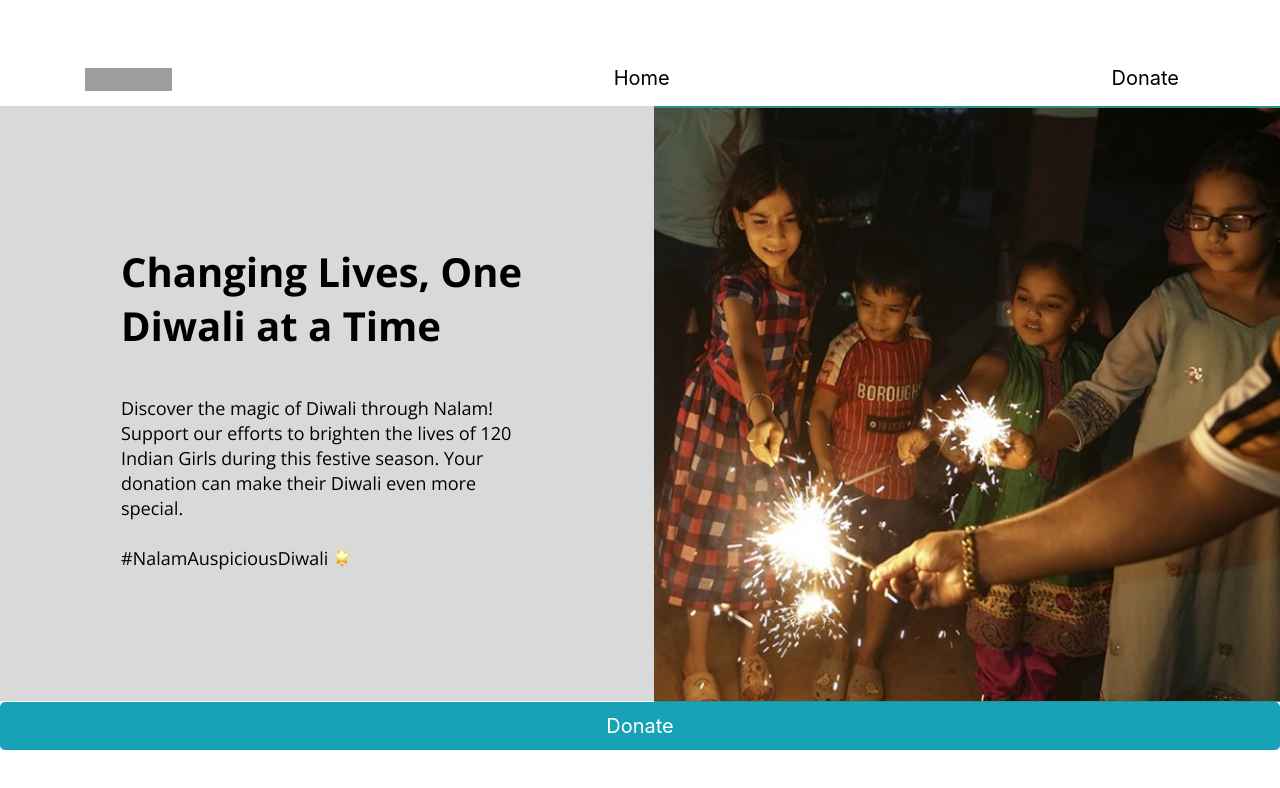
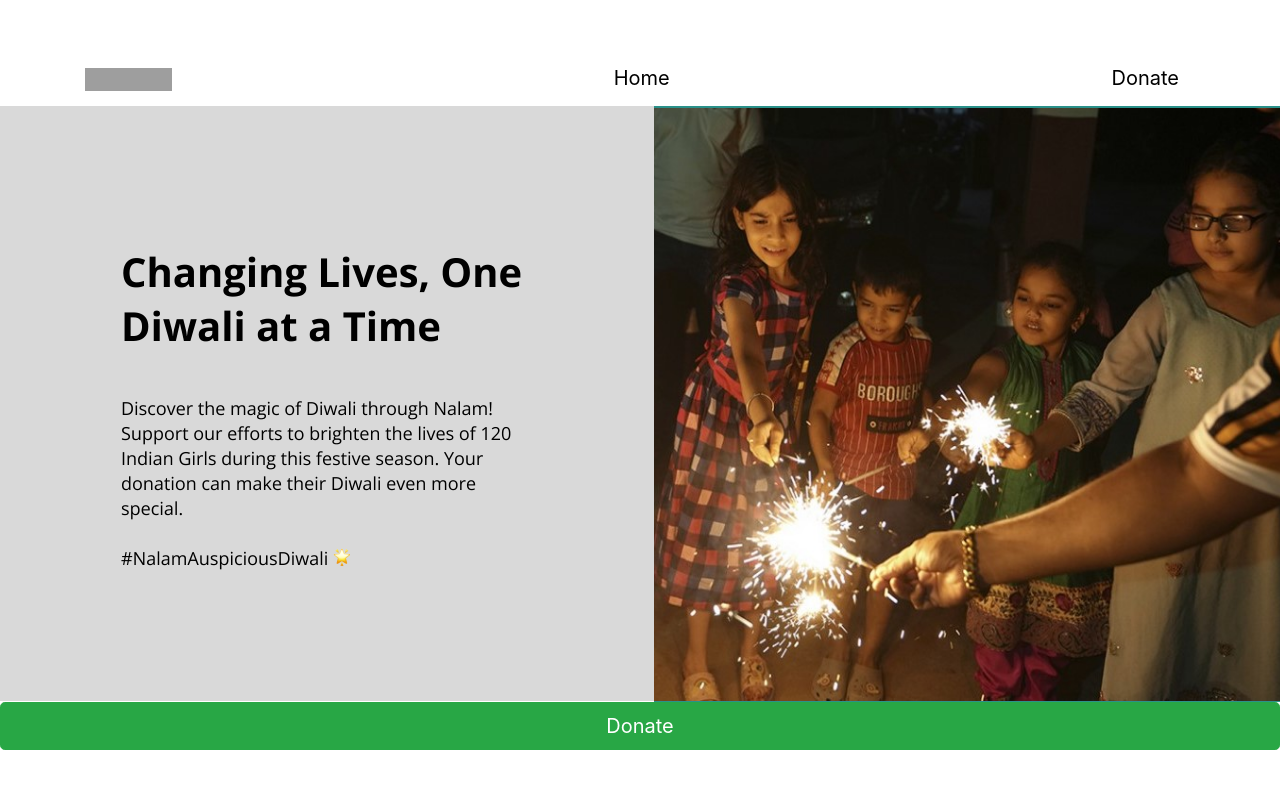
Before and after one commit to carmenvillalobos/Nalam-Hackathon-Project, a React (Create React App) app: page / in a window 1280 px wide. Shown: the top 788 px of the page. Built offline with nearby package versions, Linux system fonts and the light colour scheme; grey boxes are pictures that could not be loaded.

Commit message:
button change

```diff
--- a/src/Components/HomePage.jsx
+++ b/src/Components/HomePage.jsx
@@ -32,7 +32,7 @@ const HomePage = () => {
 
       <Slideshow/>
 
-      <Button variant="info" size="lg" className="btn-block" href="/DonatePage">
+      <Button variant="success" size="lg" className="btn-block" href="/DonatePage">
           Donate
       </Button>
 
```
